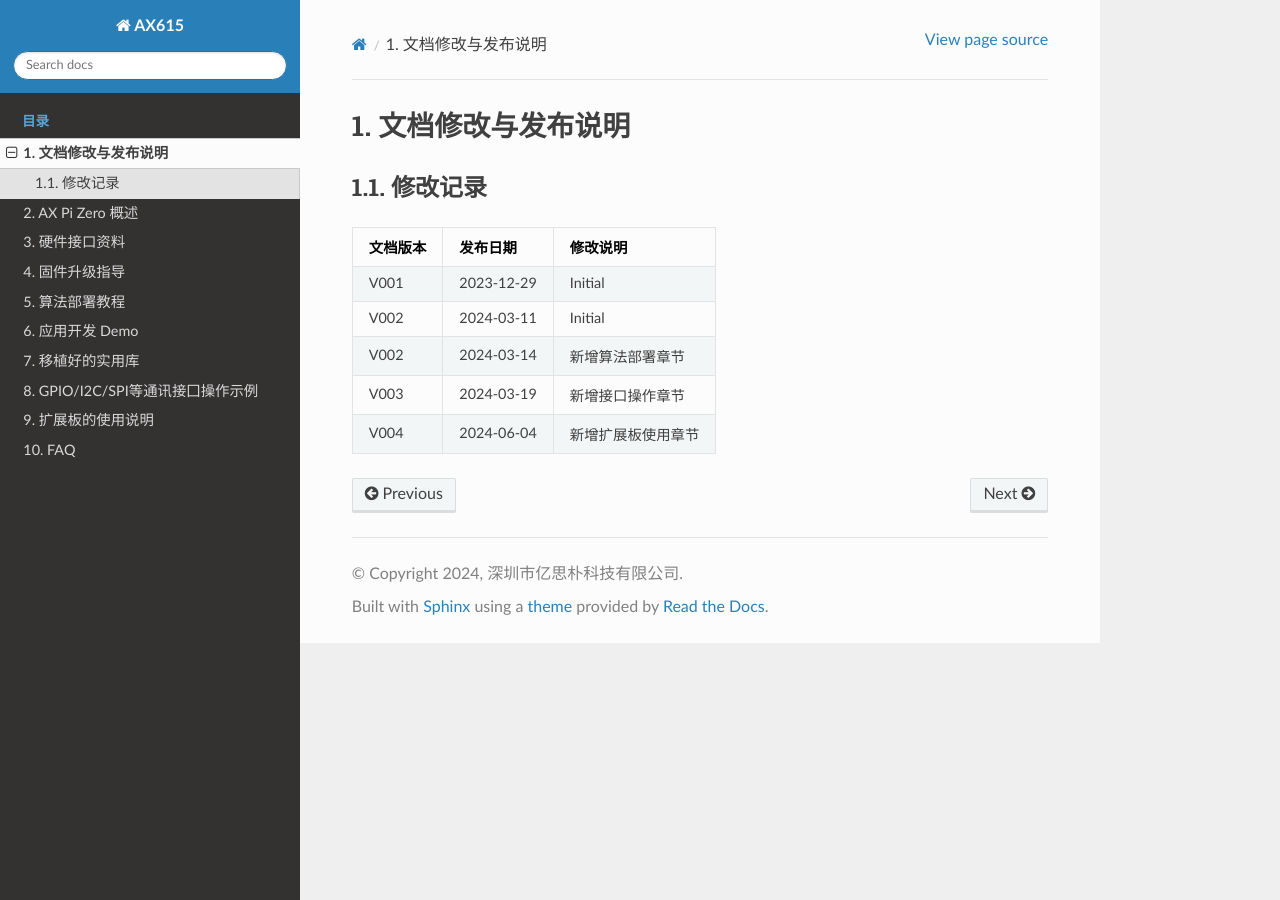
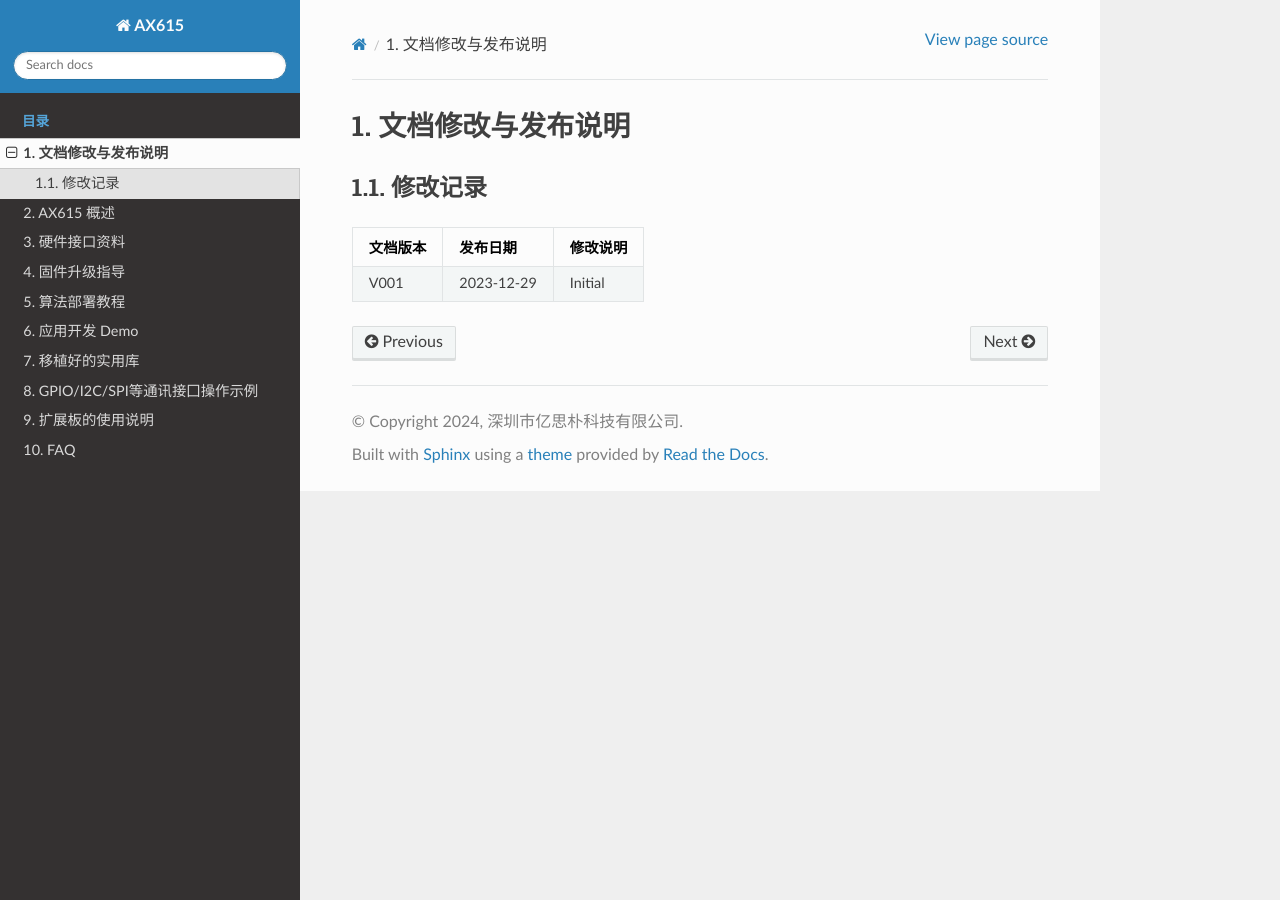
Before and after one commit to EXP-PRGM/AX615DV201, a Sphinx documentation site: the page built from source/doc_update_info.md, in a window 1280 px wide. Built offline with Sphinx 7.4.7 and the Read the Docs theme 3.1.0, drawn with Linux system fonts in a browser that asks for light colours.

Commit message:
AX615 Init

```diff
--- a/source/doc_guide_board.md
+++ b/source/doc_guide_board.md
@@ -1,6 +1,6 @@
 # 扩展板的使用说明
 
-**AXera_Pi Zero**增加4G无线通讯板（简称：扩展板），支持4G/WIFI/SD卡。<br />
+**AX615**增加4G无线通讯板（简称：扩展板），支持4G/WIFI/SD卡。<br />
 
 
 主板与拓展板连接，如图所示。
--- a/source/doc_introduction.md
+++ b/source/doc_introduction.md
@@ -1,4 +1,4 @@
-# AX Pi Zero 概述
+# AX615 概述
 
 ## 购买方式
 
--- a/source/doc_update_info.md
+++ b/source/doc_update_info.md
@@ -5,7 +5,3 @@
 | 文档版本 | 发布日期 | 修改说明 |
 | --- | --- | --- |
 | V001 | 2023-12-29 | Initial |
-| V002 | 2024-03-11 | Initial |
-| V002 | 2024-03-14 | 新增算法部署章节 |
-| V003 | 2024-03-19 | 新增接口操作章节 |
-| V004 | 2024-06-04 | 新增扩展板使用章节 |
```
Also changed, not shown: README.md (+4 -4 lines).
